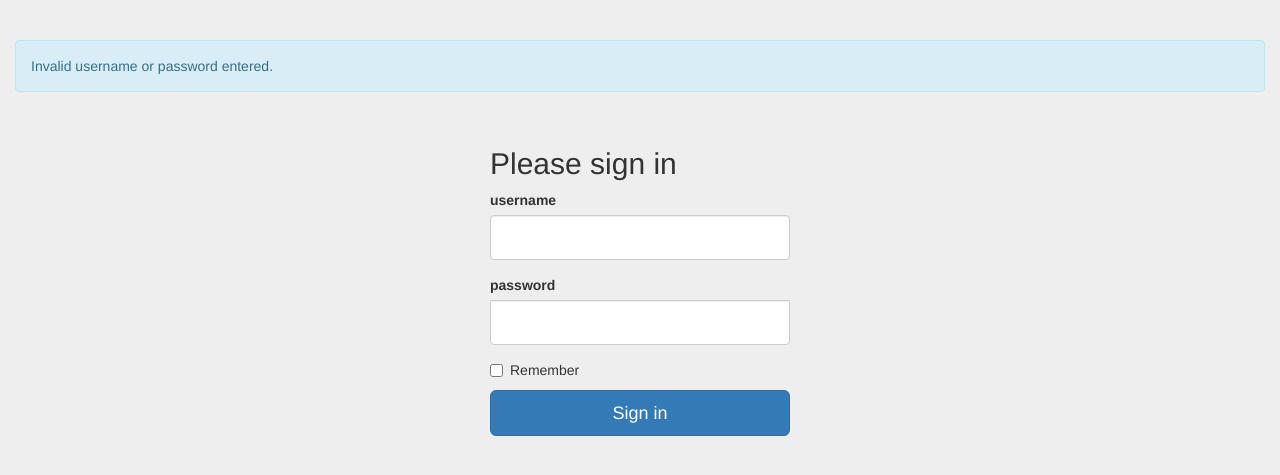
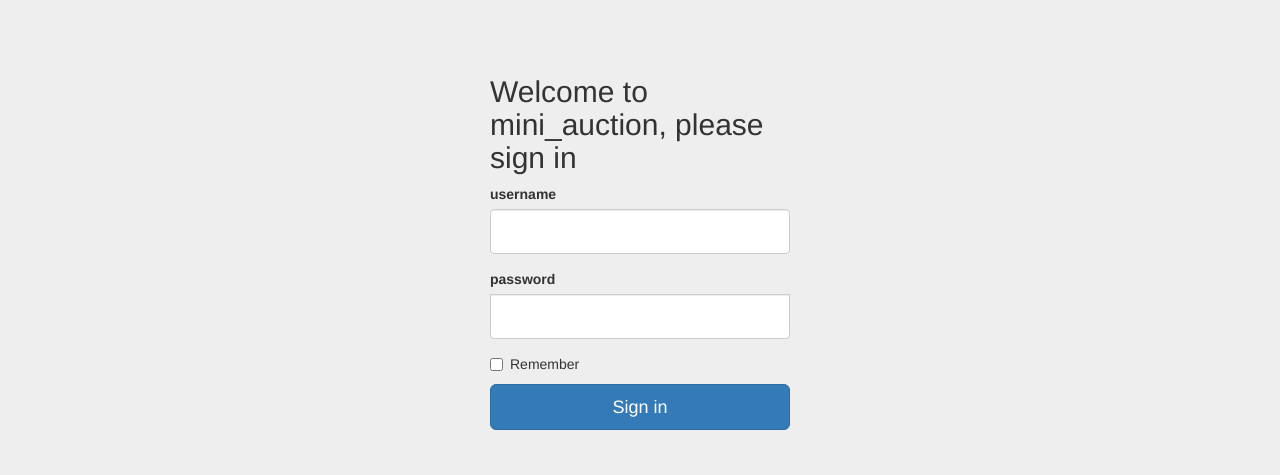
Before and after one commit to DidymusRex/mini_auction, a Flask app: page /login in a window 1280 px wide. Shown: the top 475 px of the page. Run offline with Flask 2, Linux system fonts and the light colour scheme; some libraries are stand-ins or nearby versions.

Commit message:
Formatted Templates Worked out uWSGI and nginx config Corrected registration form Added some inline docs

```diff
--- a/auction.ini
+++ b/auction.ini
@@ -5,7 +5,7 @@ master = true
 processes = 5
 
 socket = auction.sock
-chmod-socket = 666
+chmod-socket = 660
 vacuum = true
 
 die-on-term = true
--- a/forms.py
+++ b/forms.py
@@ -7,7 +7,7 @@ class LoginUserForm(FlaskForm):
     """
     Login form definition
     """
-    username = StringField('username', validators=[InputRequired(), Length(min=8, max=80)])
+    username = StringField('username', validators=[InputRequired(), Length(min=6, max=80)])
     password = PasswordField('password',  validators=[InputRequired(), Length(min=8, max=80)])
     remember = BooleanField()
 
@@ -16,6 +16,6 @@ class CreateUserForm(FlaskForm):
     """
     Registration form definition
     """
-    username = StringField('username', validators=[InputRequired(), Length(min=8, max=80)])
+    username = StringField('username', validators=[InputRequired(), Length(min=6, max=80)])
     password = PasswordField('password', validators=[InputRequired(), Length(min=8, max=80)])
     email = StringField('email', validators=[InputRequired(), Email()])
--- a/migrations/versions/716c9f41318c_.py
+++ b/migrations/versions/e68063b7d8f1_.py
@@ -1,8 +1,8 @@
 """empty message
 
-Revision ID: 716c9f41318c
+Revision ID: e68063b7d8f1
 Revises:
-Create Date: 2017-10-18 21:03:55.599578
+Create Date: 2017-10-19 20:03:38.293790
 
 """
 from alembic import op
@@ -10,7 +10,7 @@ import sqlalchemy as sa
 
 
 # revision identifiers, used by Alembic.
-revision = '716c9f41318c'
+revision = 'e68063b7d8f1'
 down_revision = None
 branch_labels = None
 depends_on = None
--- a/required.txt
+++ b/required.txt
@@ -19,6 +19,7 @@ python-editor (1.0.3)
 setuptools (36.6.0)
 six (1.11.0)
 SQLAlchemy (1.1.14)
+uWSGI (2.0.15)
 visitor (0.1.3)
 Werkzeug (0.12.2)
 wheel (0.30.0)
--- a/templates/dashboard.html
+++ b/templates/dashboard.html
@@ -23,7 +23,7 @@ Dashboard
       </div>
       <div id="navbar" class="navbar-collapse collapse">
         <ul class="nav navbar-nav navbar-right">
-            <li><a href=""{{ url_for('dashboard') }}">Dashboard</a></li>
+          <li><a href="{{ url_for('dashboard') }}">Dashboard</a></li>
           <li><a href="#">Settings</a></li>
           <li><a href="#">Profile</a></li>
           <li><a href="{{ url_for('logout') }}">Log Out</a></li>
--- a/templates/login.html
+++ b/templates/login.html
@@ -24,15 +24,13 @@ Login
     </div>
 
     <div class="container">
-
         <form class="form-signin" method="POST" action="/login">
-    <h2 class="form-signin-heading">Please sign in</h2>
+            <h2 class="form-signin-heading">Welcome to mini_auction, please sign in</h2>
             {{ form.hidden_tag() }}
             {{ wtf.form_field(form.username) }}
             {{ wtf.form_field(form.password) }}
             {{ wtf.form_field(form.remember) }}
             <button class="btn btn-lg btn-primary btn-block" type="submit">Sign in</button>
         </form>
-
     </div> <!-- /container -->
 {% endblock %}
--- a/templates/register.html
+++ b/templates/register.html
@@ -12,7 +12,6 @@ Register User
 
 {% block content %}
     <div class="container-fluid">
-<div class="container-fluid">
         {% with messages = get_flashed_messages() %}
             {% if messages %}
                 {% for message in messages %}
@@ -26,7 +25,7 @@ Register User
 
         <div class="container">
 
-  <form class="form-signin" method="POST" action="/register_user">
+        <form class="form-signin" method="POST" action="/register">
             <h2 class="form-signin-heading">Sign Up</h2>
             {{ form.hidden_tag() }}
             {{ wtf.form_field(form.username) }}
--- a/views.py
+++ b/views.py
@@ -1,9 +1,10 @@
 from auction import Auction, db
 from forms import LoginUserForm, CreateUserForm
 from flask import render_template, redirect, url_for, flash
-from werkzeug.security import generate_password_hash, check_password_hash
 from flask_login import login_user, login_required, logout_user, current_user
 from model import Users
+from sqlalchemy import or_
+from werkzeug.security import generate_password_hash, check_password_hash
 
 
 @Auction.route('/')
@@ -27,8 +28,11 @@ def login():
             if check_password_hash(user.password, form.password.data):
                 login_user(user, remember=form.remember.data)
                 return redirect(url_for('dashboard'))
+            else:
+                flash('Invalid password entered.')
+        else:
+            flash('Invalid username entered.')
 
-    flash('Invalid username or password entered.')
     return render_template('login.html', form=form)
 
 
@@ -51,16 +55,18 @@ def create_user():
     form = CreateUserForm()
 
     if form.validate_on_submit():
-        hashed_password = generate_password_hash(form.password.data, method='sha256')
-        new_user = Users(username=form.username.data, email=form.email.data, password=hashed_password)
-        db.session.add(new_user)
-        db.session.commit()
+        user = Users.query.filter(or_(Users.username == form.username.data, Users.email == form.email.data)).first()
+        if user:
+            flash('Username or Email already exists')
+        else:
+            hashed_password = generate_password_hash(form.password.data, method='sha256')
+            new_user = Users(username=form.username.data, email=form.email.data, password=hashed_password)
+            db.session.add(new_user)
+            db.session.commit()
 
-        flash('You may now log in as ' + new_user.usename)
-        return redirect(url_for('login'))
-        # return '<h1>' + form.username.data + ' ' + form.email.data + ' ' + form.password.data + '</h1>'
+            flash('You may now log in as ' + new_user.username)
+            return redirect(url_for('login'))
 
-    flash('Registration error, please try again')
     return render_template('register.html', form=form)
 
 
```
Lines whose indentation alone changed are shown as unchanged.
